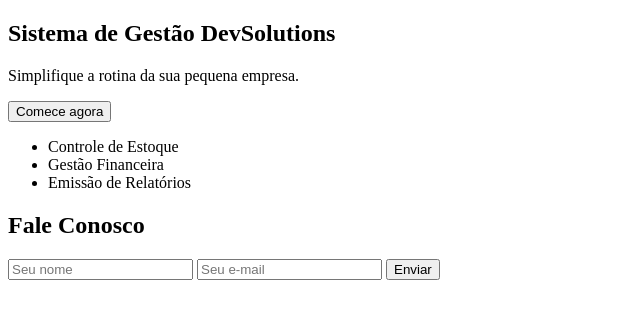
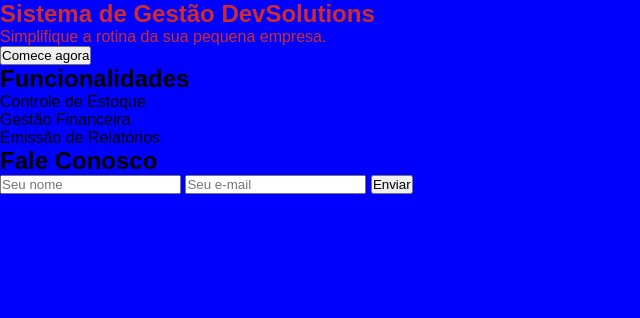
Before and after one commit to mariaruiz-creator/devsolutions, a plain HTML site: page index.html in a window 1280 px wide. Shown: the whole page, without its empty margins (0-640 px from the left). Drawn offline with Linux system fonts and the light colour scheme.

Commit message:
criação da estilização

```diff
--- /dev/null
+++ b/estilos.css
@@ -0,0 +1,23 @@
+*{
+    margin:0;
+    padding:0;
+    box-sizing:border-box;
+}
+
+body{
+    font-family: Arial, sans-serif;
+    background-color:blue;
+}
+
+.funcionalidades{
+    padding: 20px;
+    background-color:  rgb(0, 0, 0);
+}
+
+.funcionalidades h2{
+    color: hsla(0, 100%, 47%, 0.555);
+}
+
+.secao-principal{
+    color:#cf2b2b
+}
--- a/index.html
+++ b/index.html
@@ -4,15 +4,17 @@
     <meta charset="UTF-8">
     <meta name="viewport" content="width=device-width, initial-scale=1.0">
     <title>Sistema de Gestão DevSolutions</title>
+    <link rel="stylesheet" href="estilos.css">
 </head>
 
 <body>
-    <section>
+    <section class="secao-principal">
         <h1>Sistema de Gestão DevSolutions</h1>
         <p>Simplifique a rotina da sua pequena empresa.</p>
         <button>Comece agora</button>
     </section>
     <section class="fucionalidades">
+        <h2>Funcionalidades</h2>
      <ul>
         <li>Controle de Estoque</li>
         <li>Gestão Financeira</li>
```
